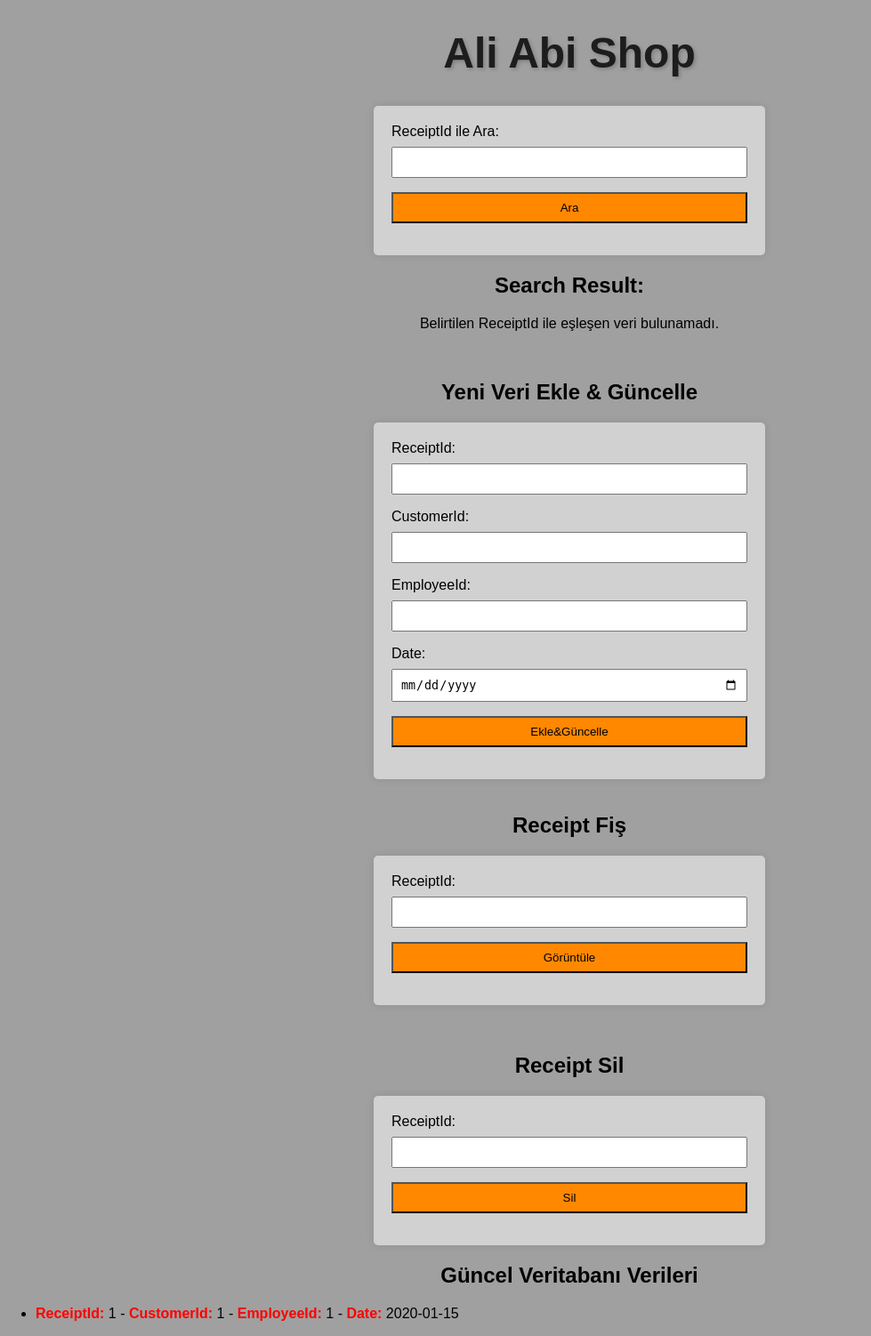
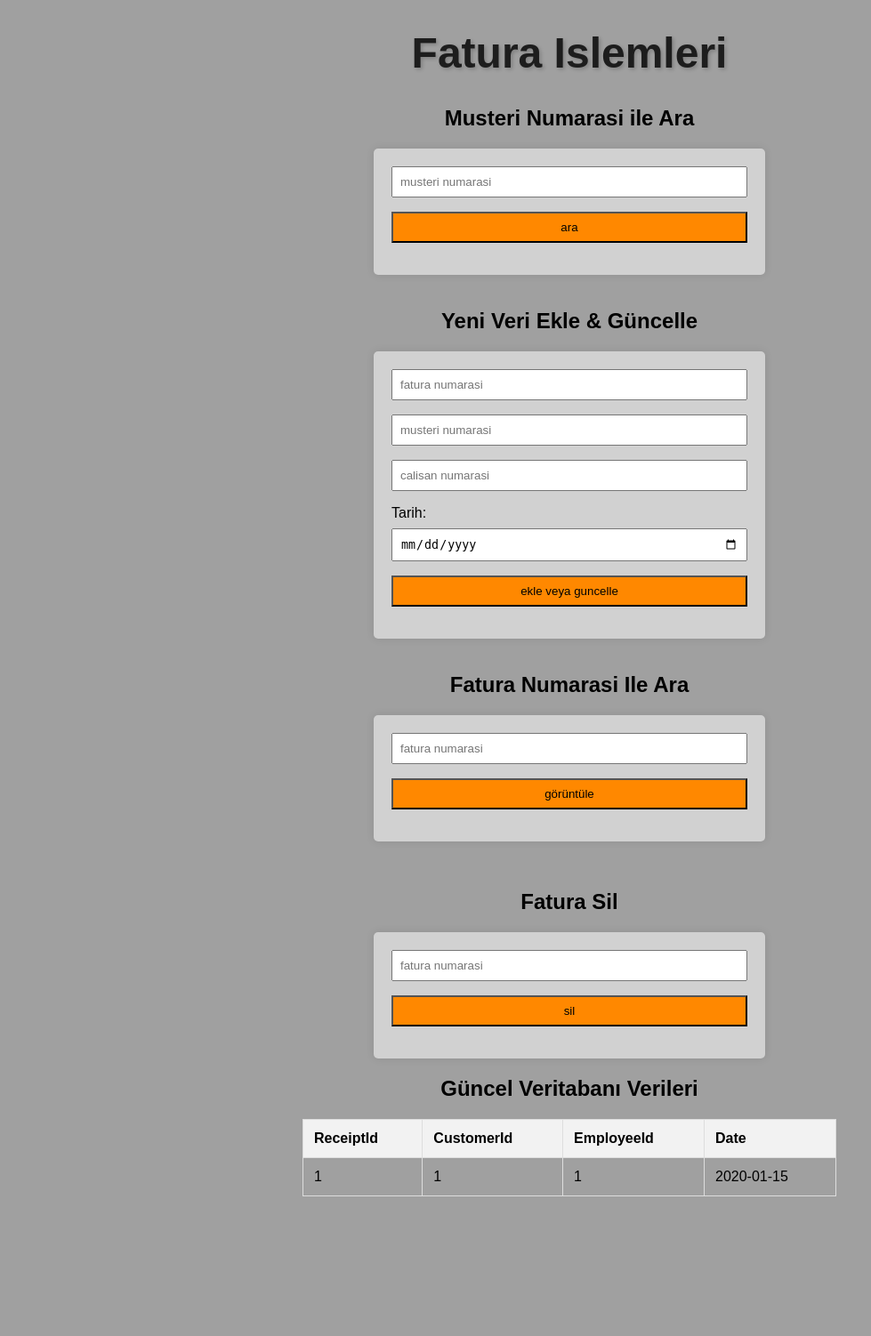
Before and after one commit to yigittuncer07/ali_abi_shop, a Flask app: page /receipt in a window 1280 px wide. Shown: the whole page at 89% size, without its empty margins (0-979 px from the left). After the commit the page ends 1345 px from the top, so only its background shows below. Run offline with Flask 3, Linux system fonts and the light colour scheme; tables that the repository leaves empty hold one stand-in row (values such as "Sample post").

Commit message:
added reciept frontend

```diff
--- a/WebPython/templates/receipt.html
+++ b/WebPython/templates/receipt.html
@@ -3,110 +3,96 @@
 <head>
     <meta charset="UTF-8">
     <meta name="viewport" content="width=device-width, initial-scale=1.0">
-    <title>AliAbiShop</title>
+    <title>Fatura Islemleri</title>
     <link rel="stylesheet" href="static/style.css">
-
 </head>
 <body>
+    <a href="{{ url_for('menu') }}">
+        <h1 id="cool-title">Fatura Islemleri</h1>
+    </a>
 
-
-    <a href="{{ url_for('menu') }}" style="text-decoration: none;">
-        <h1 id="cool-title">Ali Abi Shop</h1></a>
-
-
+    <h2>Musteri Numarasi ile Ara</h2>
     <form action="{{ url_for('search_receipt') }}" method="post">
-            <label for="search_id">ReceiptId ile Ara:</label>
-            <input type="number" id="search_id" name="search_id" required>
-            <input type="submit" value="Ara">
+        <input type="number" id="search_id" name="search_id" required placeholder="musteri numarasi">
+        <input type="submit" value="ara">
     </form>
 
-
-        <h2>Search Result:</h2>
-
     {% if result %}
-                <strong style="color: red;">ReceiptId:</strong> {{ result.ReceiptId }} -
-                <strong style="color: red;">CustomerId:</strong> {{ result.CustomerId }} -
-                <strong style="color: red;">EmployeeId:</strong> {{ result.EmployeeId }} -
-                <strong style="color: red;">Date:</strong> {{ result.Date }}
+        <div>
+            <h2>Arama Sonuclari</h2>
+            <strong>ReceiptId:</strong> {{ result.ReceiptId }} -
+            <strong>CustomerId:</strong> {{ result.CustomerId }} -
+            <strong>EmployeeId:</strong> {{ result.EmployeeId }} -
+            <strong>Date:</strong> {{ result.Date }}
+        </div>
     {% else %}
-                <p>Belirtilen ReceiptId ile eşleşen veri bulunamadı.</p>
+        {% if result is not defined %}
+        {% else %}
+            <p>Belirtilen calisan numarasi ile eşleşen veri bulunamadı.</p>
         {% endif %}
-
-
+    {% endif %}
 
     <br>
 
     <h2>Yeni Veri Ekle & Güncelle</h2>
     <form action="{{ url_for('add_receipt') }}" method="post">
-            <label for="receiptId">ReceiptId:</label>
-            <input type="number" id="receiptId" name="receiptId" required><br>
-
-            <label for="customerId">CustomerId:</label>
-            <input type="text" id="customerId" name="customerId" required><br>
-
-            <label for="employeeId">EmployeeId:</label>
-            <input type="text" id="employeeId" name="employeeId" required><br>
-
-            <label for="date">Date:</label>
+        <input type="number" id="receiptId" name="receiptId" required placeholder="fatura numarasi"><br>
+        <input type="text" id="customerId" name="customerId" required placeholder="musteri numarasi"><br>
+        <input type="text" id="employeeId" name="employeeId" required placeholder="calisan numarasi"><br>
+        <label for="date">Tarih:</label>
         <input type="date" id="date" name="date" required><br>
-
-
-            <input type="submit" value="Ekle&Güncelle">
+        <input type="submit" value="ekle veya guncelle">
     </form>
 
     <br>
 
-        <h2>Receipt Fiş</h2>
+    <h2>Fatura Numarasi Ile Ara</h2>
     <form action="{{ url_for('receipt_info') }}" method="post">
-            <label for="receipt_customer_id">ReceiptId:</label>
-            <input type="number" id="receipt_customer_id" name="receipt_customer_id" required><br>
-            <input type="submit" value="Görüntüle">
+        <input type="number" id="receipt_customer_id" name="receipt_customer_id" required placeholder="fatura numarasi"><br>
+        <input type="submit" value="görüntüle">
     </form>
-
-
 
     <ul>
         {% for receipt in result_receipt %}
             <li>
-                    <strong style="color: red;">ReceiptId:</strong> {{ receipt.ReceiptId }} -
-                    <strong style="color: red;">CustomerName:</strong> {{ receipt.CustomerName }} -
-                    <strong style="color: red;">CustomerSurname:</strong> {{ receipt.CustomerSurname }} -
-                    <strong style="color: red;">EmployeeName:</strong> {{ receipt.EmployeeName }} -
-                    <strong style="color: red;">EmployeeSurname:</strong> {{ receipt.EmployeeSurname }} -
-                    <strong style="color: red;">Date:</strong> {{ receipt.Date }}
-                    <strong style="color: red;">Sum:</strong> {{ receipt.SellingPriceCount }} TL
-                </li>
-            {% endfor %}
-
-        </ul>
-
-
-        <br>
-
-
-        <h2>Receipt Sil</h2>
-        <form action="{{ url_for('delete_receipt') }}" method="post">
-            <label for="deleteId">ReceiptId:</label>
-            <input type="number" id="deleteId" name="deleteId" required><br>
-
-            <input type="submit" value="Sil">
-        </form>
-
-
-
-    <h2>Güncel Veritabanı Verileri</h2>
-
-    <ul>
-        {% for receipt in all_data %}
-            <li>
-                <strong style="color: red;">ReceiptId:</strong> {{ receipt.ReceiptId }} -
-                <strong style="color: red;">CustomerId:</strong> {{ receipt.CustomerId }} -
-                <strong style="color: red;">EmployeeId:</strong> {{ receipt.EmployeeId }} -
-                <strong style="color: red;">Date:</strong> {{ receipt.Date }}
+                <div>
+                <strong>ReceiptId:</strong> {{ receipt.ReceiptId }} -
+                <strong>CustomerName:</strong> {{ receipt.CustomerName }} -
+                <strong>CustomerSurname:</strong> {{ receipt.CustomerSurname }} -
+                <strong>EmployeeName:</strong> {{ receipt.EmployeeName }} -
+                <strong>EmployeeSurname:</strong> {{ receipt.EmployeeSurname }} -
+                <strong>Date:</strong> {{ receipt.Date }}
+                <strong>Sum:</strong> {{ receipt.SellingPriceCount }} TL
+                </div>
             </li>
         {% endfor %}
     </ul>
 
+    <br>
+
+    <h2>Fatura Sil</h2>
+    <form action="{{ url_for('delete_receipt') }}" method="post">
+        <input type="number" id="deleteId" name="deleteId" required placeholder="fatura numarasi"><br>
+        <input type="submit" value="sil">
+    </form>
+
+    <h2>Güncel Veritabanı Verileri</h2>
+    <table>
+        <tr>
+            <th>ReceiptId</th>
+            <th>CustomerId</th>
+            <th>EmployeeId</th>
+            <th>Date</th>
+        </tr>
+        {% for receipt in all_data %}
+        <tr>
+            <td>{{ receipt.ReceiptId }}</td>
+            <td>{{ receipt.CustomerId }}</td>
+            <td>{{ receipt.EmployeeId }}</td>
+            <td>{{ receipt.Date }}</td>
+        </tr>
+        {% endfor %}
+    </table>
 
 </body>
 </html>
```
Lines whose indentation alone changed are shown as unchanged.
